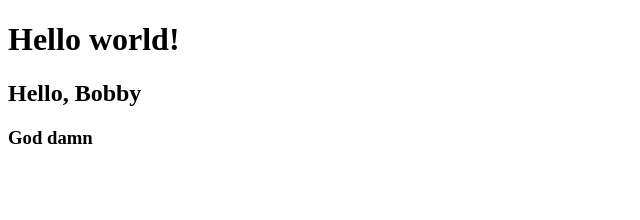
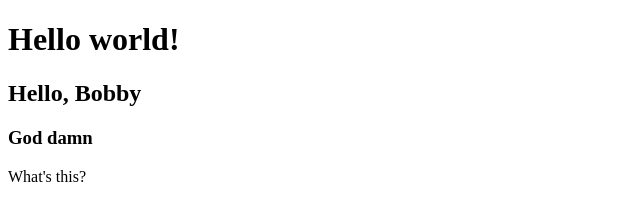
Before and after one commit to triple888eight/project, a plain HTML site: page index.html in a window 1280 px wide. Shown: the full height of the page, 0-640 px from the left. Drawn offline with Linux system fonts and the light colour scheme.

Commit message:
What's this?

```diff
--- a/index.html
+++ b/index.html
@@ -10,5 +10,6 @@
     <h1>Hello world!</h1>
     <h2>Hello, Bobby</h2>
     <h3>God damn</h3>
+    <p>What's this?</p>
 </body>
 </html>
```
